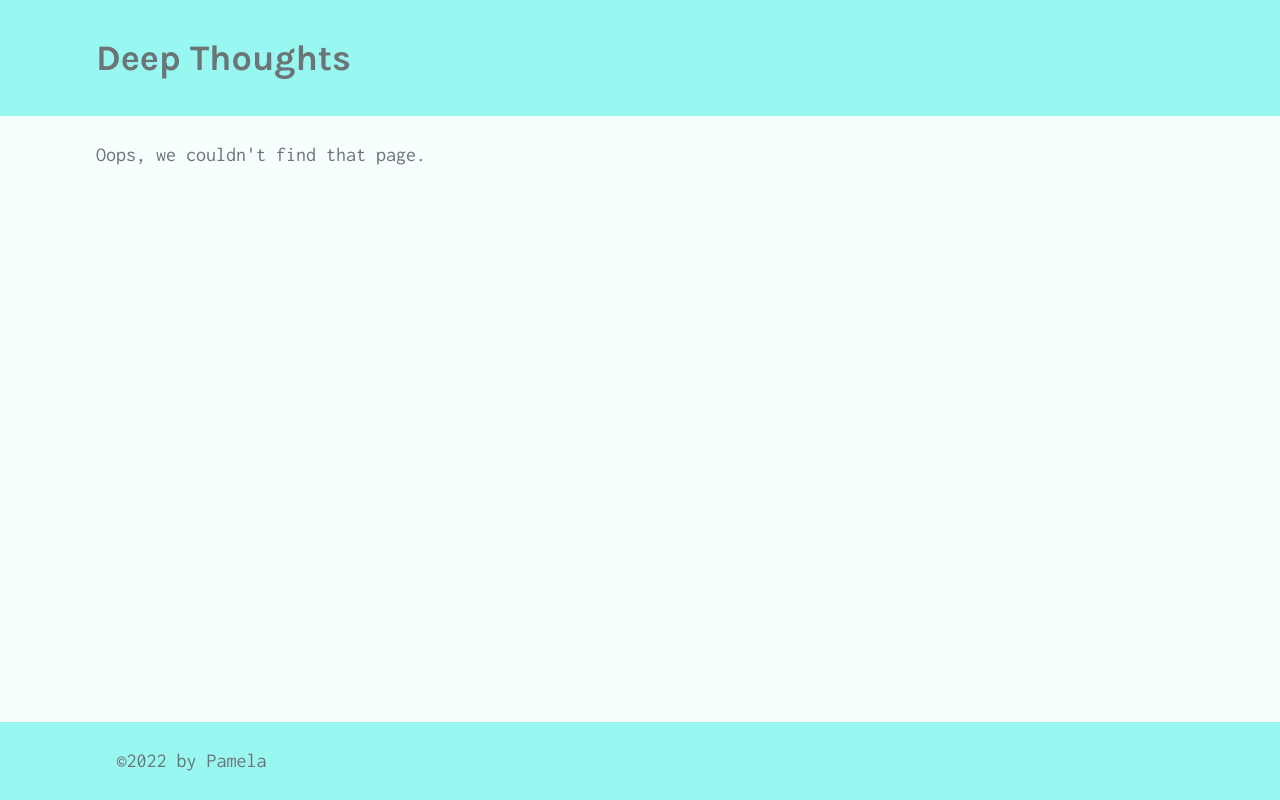
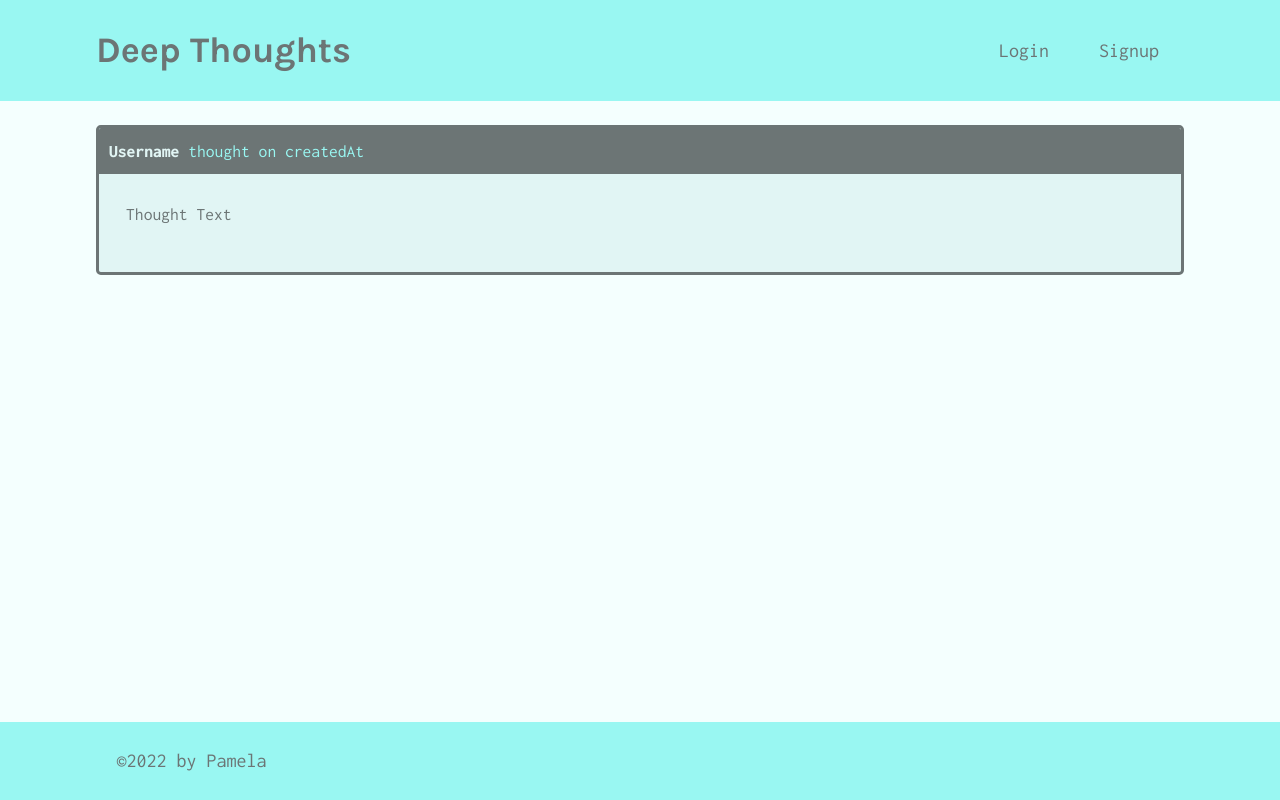
Before and after one commit to pamelac21/Deep-Thoughts, a React (Create React App) app in the folder client/: page /thought/1 in a window 1280 px wide. Built offline with nearby package versions, Linux system fonts and the light colour scheme.

Commit message:
Implement the Navigation Links and URL Parameters

```diff
--- a/client/src/App.js
+++ b/client/src/App.js
@@ -32,8 +32,8 @@
               <Route exact path="/" component={Home} />
               <Route exact path="/login" component={Login} />
               <Route exact path="/signup" component={Signup} />
-              <Route exact path="/profile" component={Profile} />
-              <Route exact path="/thought" component={SingleThought} />
+              <Route exact path="/profile/:username?" component={Profile} />
+              <Route exact path="/thought/:id" component={SingleThought} />
 
               <Route component={NoMatch} />
             </Switch>
--- a/client/src/components/Header/index.js
+++ b/client/src/components/Header/index.js
@@ -1,10 +1,18 @@
 import React from 'react';
+import { Link } from 'react-router-dom';
 
 const Header = () => {
   return (
     <header className="bg-secondary mb-4 py-2 flex-row align-center">
       <div className="container flex-row justify-space-between-lg justify-center align-center">
-        <h1>Deep Thoughts</h1>
+        <Link to="/">
+          <h1>Deep Thoughts</h1>
+        </Link>
+
+        <nav className="text-center">
+          <Link to="/login">Login</Link>
+          <Link to="/signup">Signup</Link>
+        </nav>
       </div>
     </header>
   );
--- a/client/src/components/ThoughtList/index.js
+++ b/client/src/components/ThoughtList/index.js
@@ -1,4 +1,5 @@
 import React from 'react';
+import { Link } from 'react-router-dom';
 
 const ThoughtList = ({ thoughts, title }) => {
   if (!thoughts.length) {
@@ -12,14 +13,23 @@
         thoughts.map((thought) => (
           <div key={thought._id} className="card mb-3">
             <p className="card-header">
-              {thought.username} thought on {thought.createdAt}
+              <Link
+                to={`/profile/${thought.username}`}
+                style={{ fontWeight: 700 }}
+                className="text-light"
+              >
+                {thought.username}
+              </Link>{' '}
+              thought on {thought.createdAt}
             </p>
             <div className="card-body">
-              <p>{thought.thoughtText}</p>
-              <p className="mb-0">
-                Reactions: {thought.reactionCount} || Click to{' '}
-                {thought.reactionCount ? 'see' : 'start'} the discussion!
-              </p>
+              <Link to={`/thought/${thought._id}`}>
+                <p>{thought.thoughtText}</p>
+                <p className="mb-0">
+                  Reactions: {thought.reactionCount} || Click to{' '}
+                  {thought.reactionCount ? 'see' : 'start'} the discussion!
+                </p>
+              </Link>
             </div>
           </div>
         ))}
--- a/client/src/pages/SingleThought.js
+++ b/client/src/pages/SingleThought.js
@@ -1,6 +1,10 @@
 import React from 'react';
+import { useParams } from 'react-router-dom';
 
 const SingleThought = props => {
+  const { id: thoughtId } = useParams();
+  //console.log(thoughtId);
+
   return (
     <div>
       <div className="card mb-3">
```
